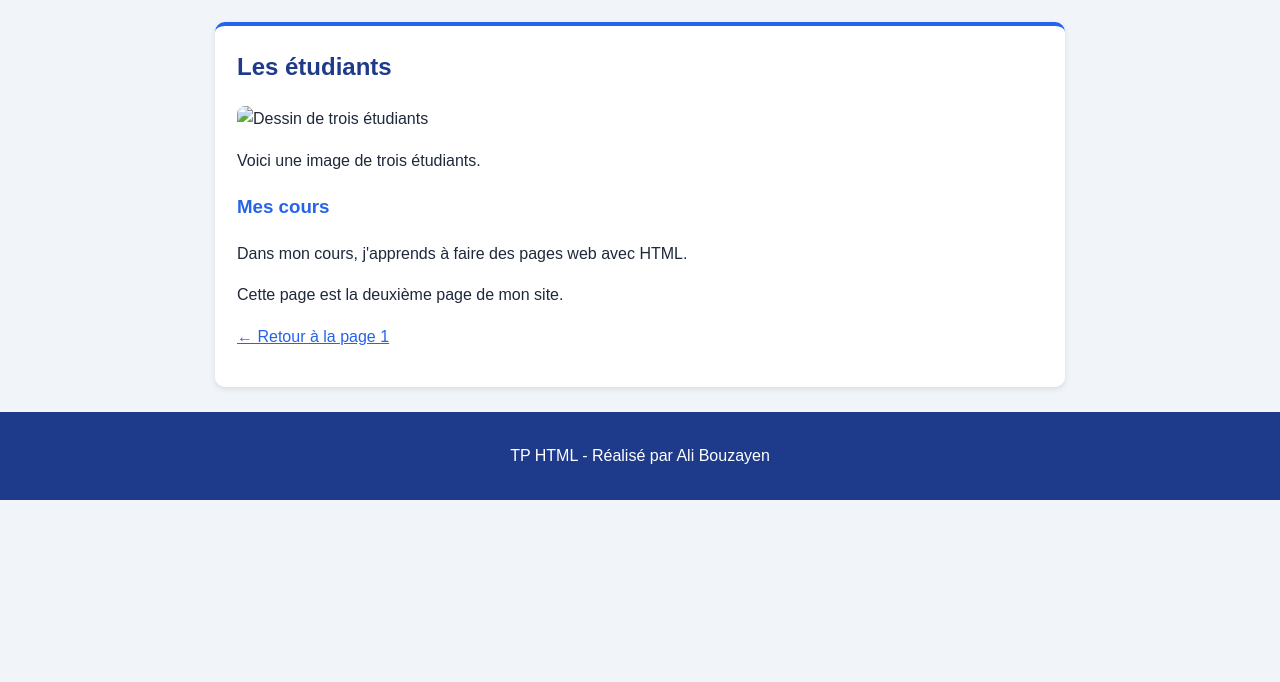
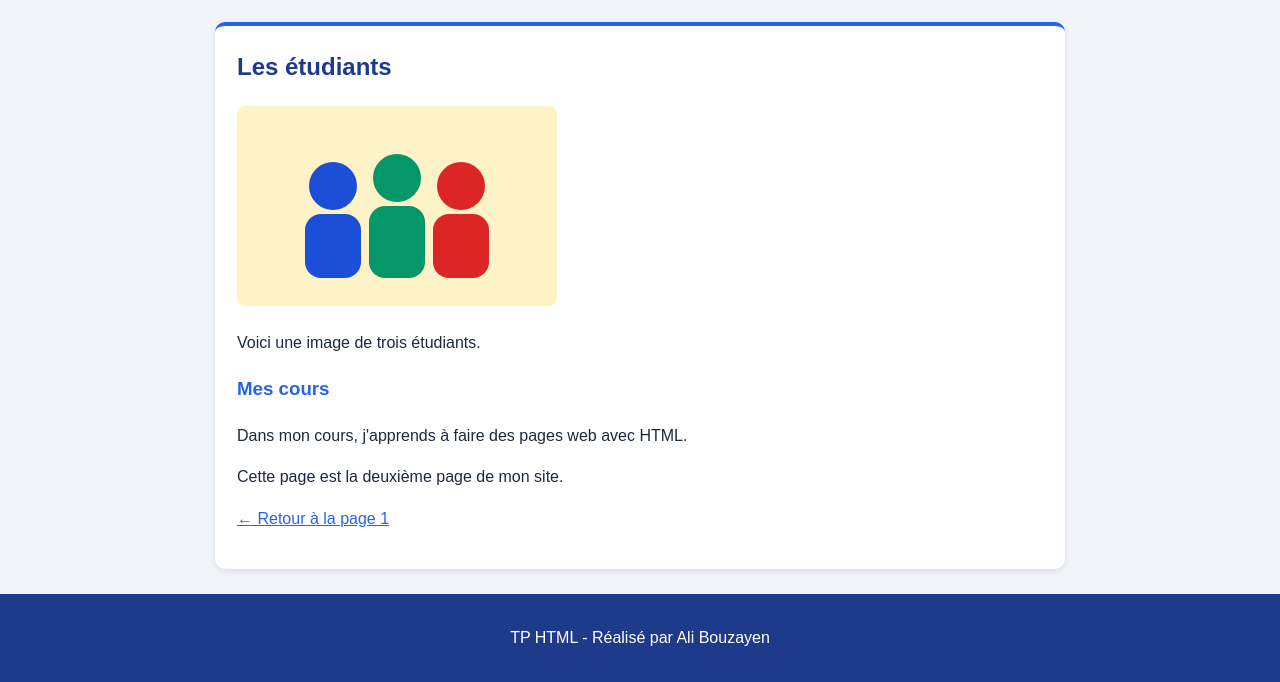
Before and after one commit to ali-bouzayen/HTML-TP, a plain HTML site: page page2.html in a window 1280 px wide. Shown: the part 140-822 px from the top of the page. Before the commit the page ends 800 px from the top, so only its background shows below. Drawn offline with Linux system fonts and the light colour scheme.

Commit message:
Update page2.html

```diff
--- a/page2.html
+++ b/page2.html
@@ -45,7 +45,7 @@ footer { background: #1e3a8a; color: white; text-align: center; padding: 15px; }
 <!-- image 2 -->
 <section>
 <h2>Les étudiants</h2>
-<img src="images/etudiants.svg" alt="Dessin de trois étudiants" width="320">
+<img src="etudiants.svg" alt="Dessin de trois étudiants" width="320">
 <p>Voici une image de trois étudiants.</p>
 
 <h3>Mes cours</h3>
```
